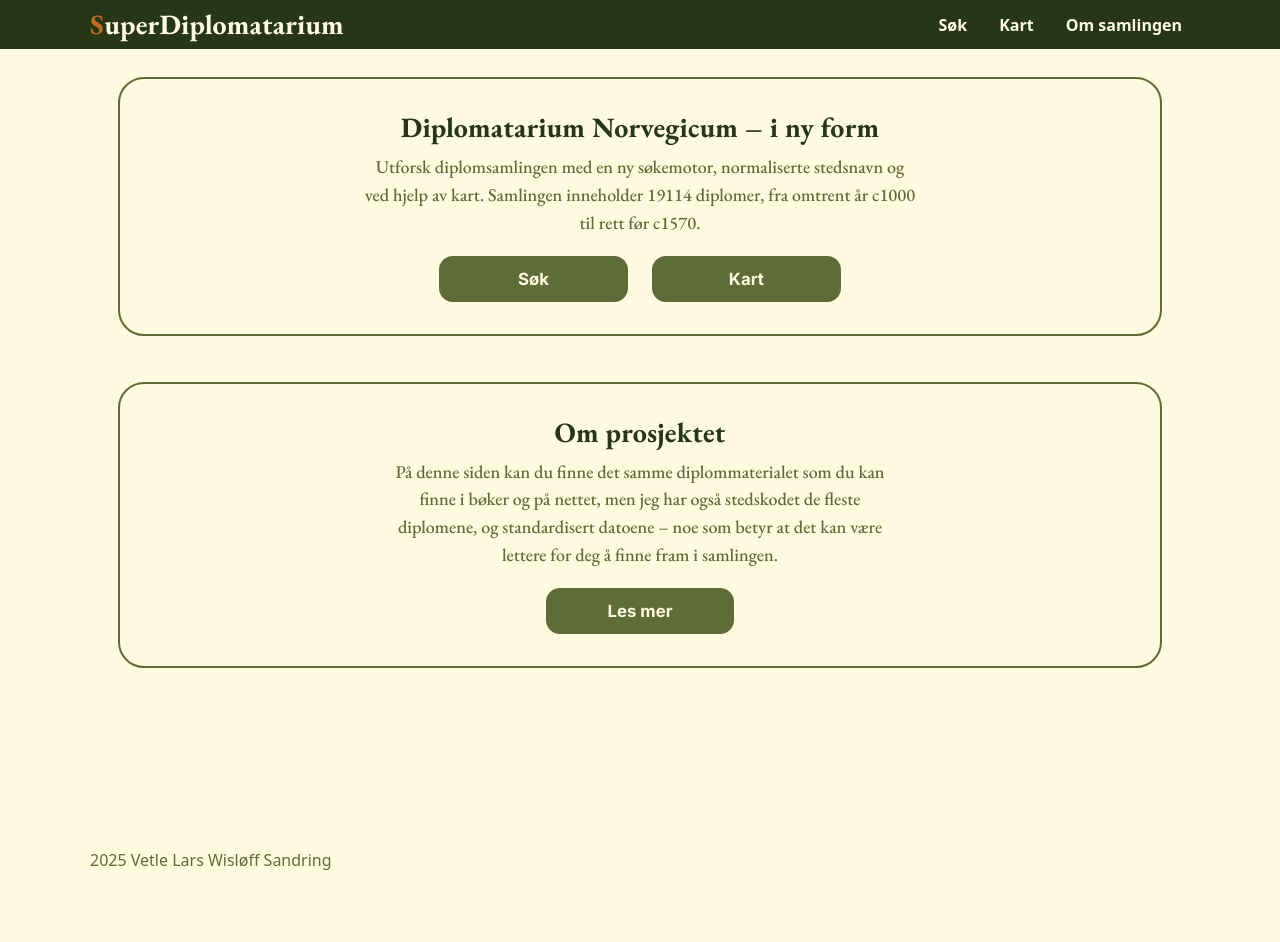
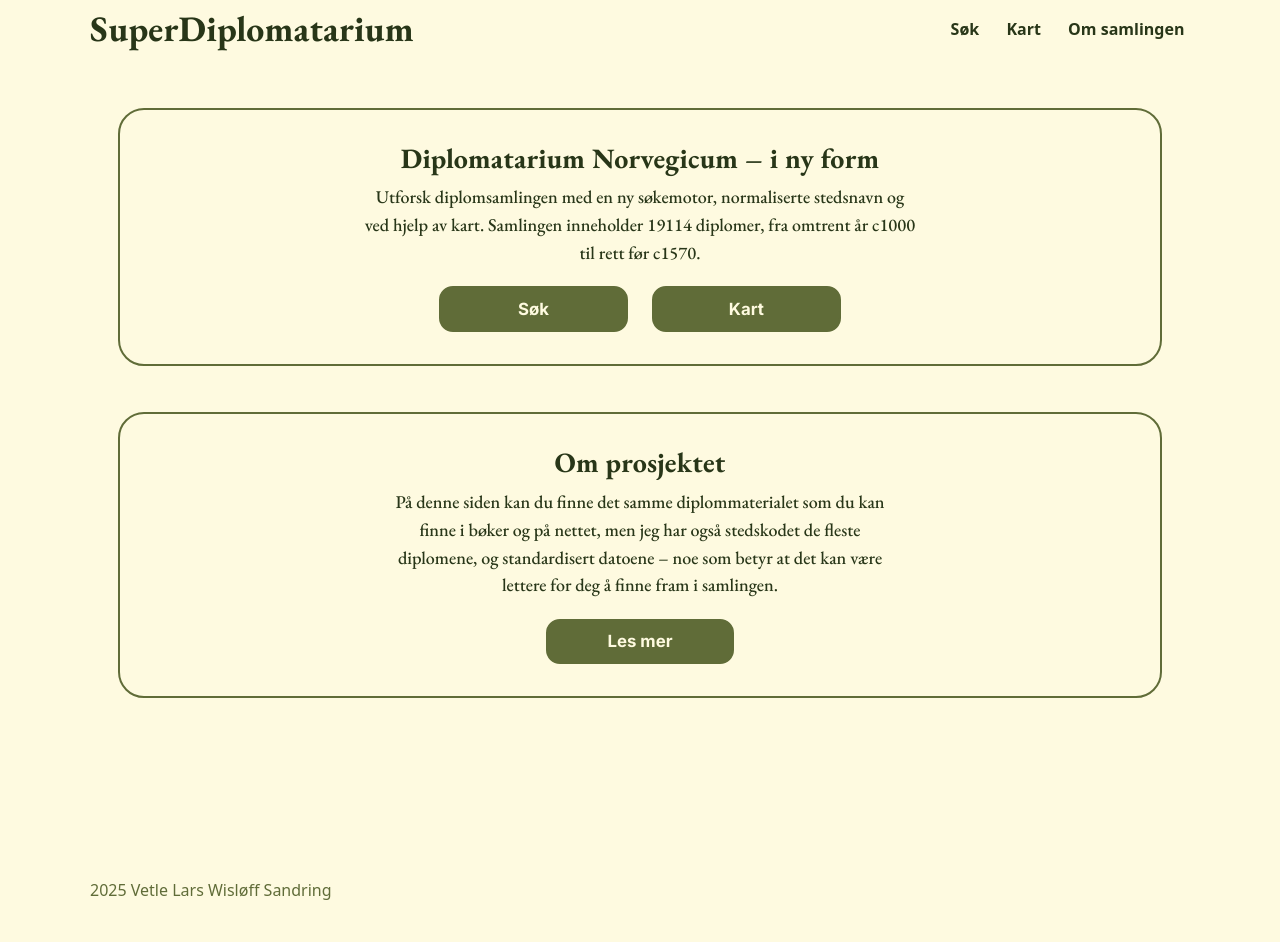
Before and after one commit to Moryzont/SuperDiplomatarium, a Jekyll site: the page built from index.html, in a window 1280 px wide. Built offline with Jekyll 4.4.1, drawn with Linux system fonts in a browser that asks for light colours; some web fonts are replaced; before the commit the page ends 912 px from its top, so only the background shows below that.

Commit message:
Update main.css

```diff
--- a/assets/css/main.css
+++ b/assets/css/main.css
@@ -1,27 +1,22 @@
 /* ====================================================================
-   SuperDiplomatarium theme — strict 5-color palette
+   SuperDiplomatarium — theme (strict 5-color palette)
    Palette:
      --c-dark  = #283618
      --c-olive = #606C38
      --c-light = #FEFAE0
      --c-sand  = #DDA15E
      --c-clay  = #BC6C25
+   All UI colors must be one of the five above.
    ==================================================================== */
 
 /* ---------- Tokens ---------- */
 :root{
-    /* core palette */
     --c-dark:  #283618;
     --c-olive: #606C38;
     --c-light: #FEFAE0;
     --c-sand:  #DDA15E;
     --c-clay:  #BC6C25;
 
-    /* legacy aliases kept for compatibility with existing classes */
-    --bg-cream: var(--c-light);
-    --ink:      var(--c-dark);
-
-    /* spacing / radius */
     --radius: 12px;
     --container-max: 1100px;
   }
@@ -36,32 +31,29 @@
     text-rendering: optimizeLegibility;
   }
   .container { width: min(var(--container-max), 92vw); margin-inline: auto; }
+  .page-content { padding: 18px 0 48px; }
 
-  /* links: dark → olive on hover */
+  /* Links: dark → olive on hover */
   a{ color: var(--c-dark); text-decoration: none; }
   a:hover{ color: var(--c-olive); }
 
-  /* ---------- Header / Navbar ---------- */
-  .navbar {
-    padding: 10px 0;
-    background: var(--c-dark);
-    color: var(--c-light);
-  }
+  /* ---------- Header / Navbar (light, typographic) ---------- */
+  .site-header{ background: transparent; color: var(--c-dark); }
+  .navbar { padding: 10px 0; }
   .navbar .container { display: flex; align-items: center; gap: 1rem; }
 
   .brand{
     text-decoration: none;
-    color: var(--c-light);
+    color: var(--c-dark);
     display: inline-flex; align-items: baseline;
     font-family: "Junicode", "EB Garamond", Georgia, serif;
-    font-weight: 600;
+    font-weight: 700;
     letter-spacing: .2px;
     line-height: 1.05;
-    font-size: clamp(22px, 2.4vw, 28px);
-    font-variant-ligatures: common-ligatures;
-    font-feature-settings: "liga" 1, "hlig" 1;
+    font-size: clamp(28px, 2.8vw, 36px);
   }
-  .brand-initial{ font-weight: 700; letter-spacing: .08px; margin-right: .02em; color: var(--c-clay); }
+  .brand-initial{ font-weight: 700; letter-spacing: .08px; margin-right: .02em; color: var(--c-dark); }
+
   .nav-toggle{ display:none; } /* (no mobile menu yet; hide button) */
 
   .nav-links{
@@ -69,15 +61,12 @@
     display: flex; gap: 1rem;
   }
   .nav-links a{
-    color: var(--c-light); text-decoration: none; font-weight: 600;
-    padding: .3rem .5rem; border-radius: 8px;
+    color: var(--c-dark); text-decoration: none; font-weight: 600;
+    padding: .2rem .35rem; border-radius: 6px;
   }
   .nav-links a:hover, .nav-links a:focus-visible{
-    color: var(--c-sand); background: transparent; outline: none;
+    color: var(--c-olive); background: transparent; outline: none;
   }
-
-  /* ---------- Page container ---------- */
-  .page-content { padding: 18px 0 48px; }
 
   /* ---------- Headings with Carolingian flavour ---------- */
   .hero-title,
@@ -90,18 +79,39 @@
   }
   .hero-title::first-letter { font-weight: 700; letter-spacing: .1px; }
 
-  /* ---------- Hero card ---------- */
+  /* ---------- Hero (kept minimal; some pages still use it) ---------- */
   .hero-card{
     background: var(--c-light);
     border: 2px solid var(--c-olive);
-    border-radius:16px;
-    padding:22px;
-    /* no non-palette shadows */
+    border-radius: 16px;
+    padding: 22px;
   }
   .hero-sub{ color: var(--c-olive); }
   .hero-actions{ display:flex; gap:.75rem; flex-wrap:wrap; }
   .hero-stats{ display:flex; gap:1.2rem; margin:.6rem 0 1rem; }
   .hero-stats .metric .value{ font-weight:700; color: var(--c-clay); }
+
+  /* ---------- Intro cards (front page) ---------- */
+  .intro-card{
+    background: var(--c-light);
+    border: 2px solid var(--c-olive);
+    border-radius: 28px;
+    padding: clamp(20px, 3.2vw, 32px);
+    max-width: 820px;
+    margin: 26px auto;
+    text-align: center;
+  }
+  .intro-card h2{
+    margin: 0 0 .6rem 0;
+    font-family:"Junicode","EB Garamond",Georgia,serif;
+    font-weight: 700; letter-spacing:.2px;
+    color: var(--c-dark);
+    font-size: clamp(22px, 2.2vw, 28px);
+  }
+  .intro-card p{
+    max-width: 60ch; margin: 0 auto 1.1rem; color: var(--c-dark);
+  }
+  .intro-actions{ display:flex; gap: 28px; justify-content:center; margin-top: .6rem; }
 
   /* ---------- Buttons ---------- */
   .btn{
@@ -118,7 +128,7 @@
     text-decoration: none;
   }
 
-  /* Primary: clay → sand (text stays light) */
+  /* Primary (generic): clay → sand */
   .btn-primary{
     background: var(--c-clay);
     color: var(--c-light);
@@ -130,7 +140,7 @@
     color: var(--c-light);
   }
 
-  /* Ghost: light surface, dark text; hover to sand */
+  /* Ghost (generic): light -> sand hover */
   .btn-ghost{
     background: var(--c-light);
     color: var(--c-dark);
@@ -142,7 +152,30 @@
     border-color: var(--c-sand);
   }
 
-  /* Make plain <button> with .btn class look right */
+  /* Elevated olive pills (front page) */
+  .btn-elevated{
+    background: var(--c-olive);
+    color: var(--c-light);
+    border: 2px solid var(--c-olive);
+    border-radius: 14px;
+    padding: .75rem 1.6rem;
+    font-weight: 700;
+  }
+  .btn-elevated:hover{
+    background: var(--c-dark);
+    border-color: var(--c-dark);
+  }
+  .btn-elevated--ghost{
+    background: var(--c-light);
+    color: var(--c-dark);
+    border: 2px solid var(--c-olive);
+  }
+  .btn-elevated--ghost:hover{
+    background: var(--c-sand);
+    border-color: var(--c-sand);
+    color: var(--c-light);
+  }
+
   button.btn, input[type="submit"].btn { all: unset; }
   button.btn, input[type="submit"].btn {
     display:inline-flex; align-items:center; justify-content:center;
@@ -173,7 +206,6 @@
   /* ---------- Checkboxes / radios ---------- */
   input[type="checkbox"], input[type="radio"]{ accent-color: var(--c-olive); }
 
-  /* Fallback for very old browsers */
   @supports not (accent-color: red){
     label { display:inline-flex; align-items:center; gap:.5rem; }
     input[type="checkbox"], input[type="radio"]{
@@ -244,10 +276,21 @@
   .page-num.active { background: var(--c-clay); color: var(--c-light); border-color: var(--c-clay); }
   .page-btn:hover,.page-num:hover{ color: var(--c-olive); }
 
+  /* ---------- Map (Leaflet) ---------- */
+  .leaflet-container img{ max-width:none !important; } /* critical for tiles */
+  .leaflet-container{
+    background: var(--c-light);
+    border: 2px solid var(--c-olive);
+    border-radius: 12px;
+  }
+  .map-controls{ display:flex; gap:.5rem; align-items:center; margin:.25rem 0 .4rem; }
+  .map-controls .btn{ padding:.5rem .75rem; border-radius:10px; }
+  #map.map-wrap{ height:min(70vh, 760px); width:100%; }
+
   /* ---------- Footer ---------- */
   .site-footer { padding: 14px 0 24px; color: var(--c-olive); }
 
-  /* ==================== Figma-landing ==================== */
+  /* ==================== Figma-landing (optional) ==================== */
   .fig-landing { padding: clamp(18px, 4vw, 32px) 0 clamp(28px, 6vw, 56px); }
 
   .fig-card{
@@ -255,7 +298,6 @@
     border: 2px solid var(--c-olive);
     border-radius: 26px;
     padding: clamp(18px, 4vw, 32px) clamp(18px, 5vw, 60px);
-    /* no non-palette shadow */
     max-width: 920px;
     margin: 0 auto clamp(28px, 4vw, 46px);
     text-align: center;
@@ -274,7 +316,7 @@
   .fig-lead{
     margin: 0 auto 1.2rem auto;
     max-width: 62ch;
-    color: var(--c-olive);
+    color: var(--c-dark);
     font-family: "EB Garamond", Georgia, serif;
     font-size: clamp(16px, .35vw + 15px, 18px);
     line-height: 1.55;
@@ -287,7 +329,7 @@
     margin-top: clamp(10px, 1.2vw, 14px);
   }
 
-  /* Knapper – ren palett */
+  /* Palette-only olive button variant */
   .btn-olive{
     display: inline-flex; align-items: center; justify-content: center;
     min-width: 140px;
@@ -306,8 +348,3 @@
     color: var(--c-light);
   }
   .btn-olive:active{ transform: translateY(1px); }
-
-  /* Responsive spacing up against header/nav */
-  @media (min-width: 900px){
-    .fig-landing { padding-top: 10px; }
-  }
```
